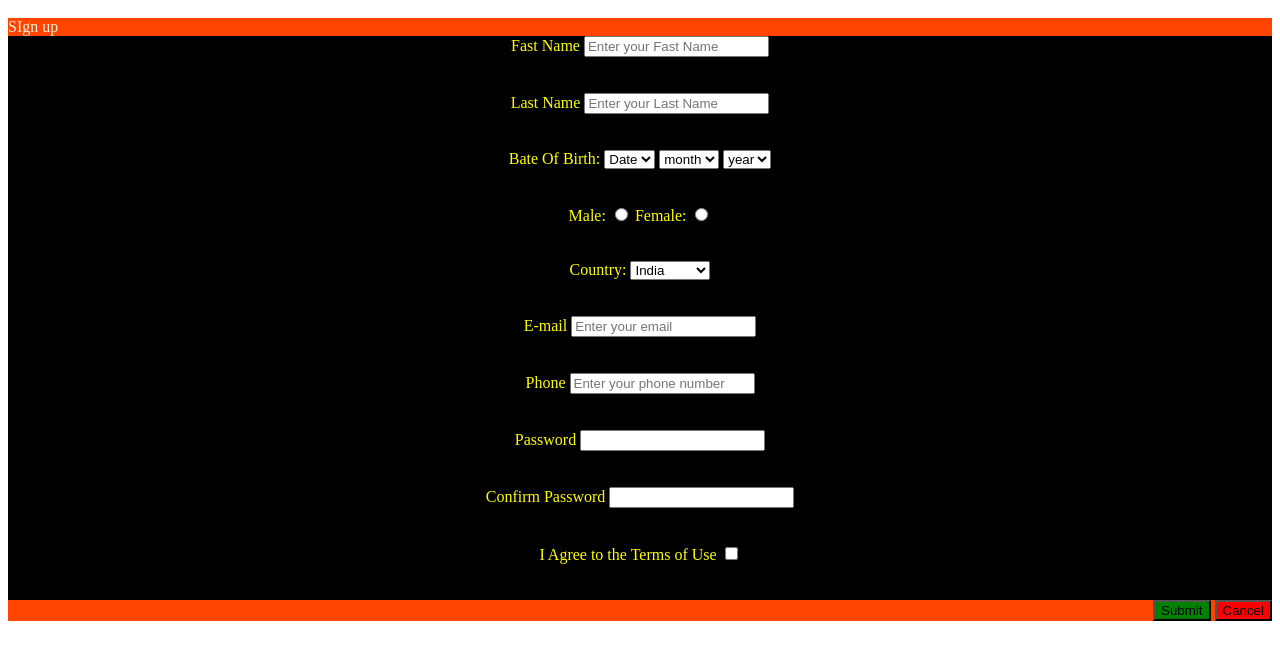
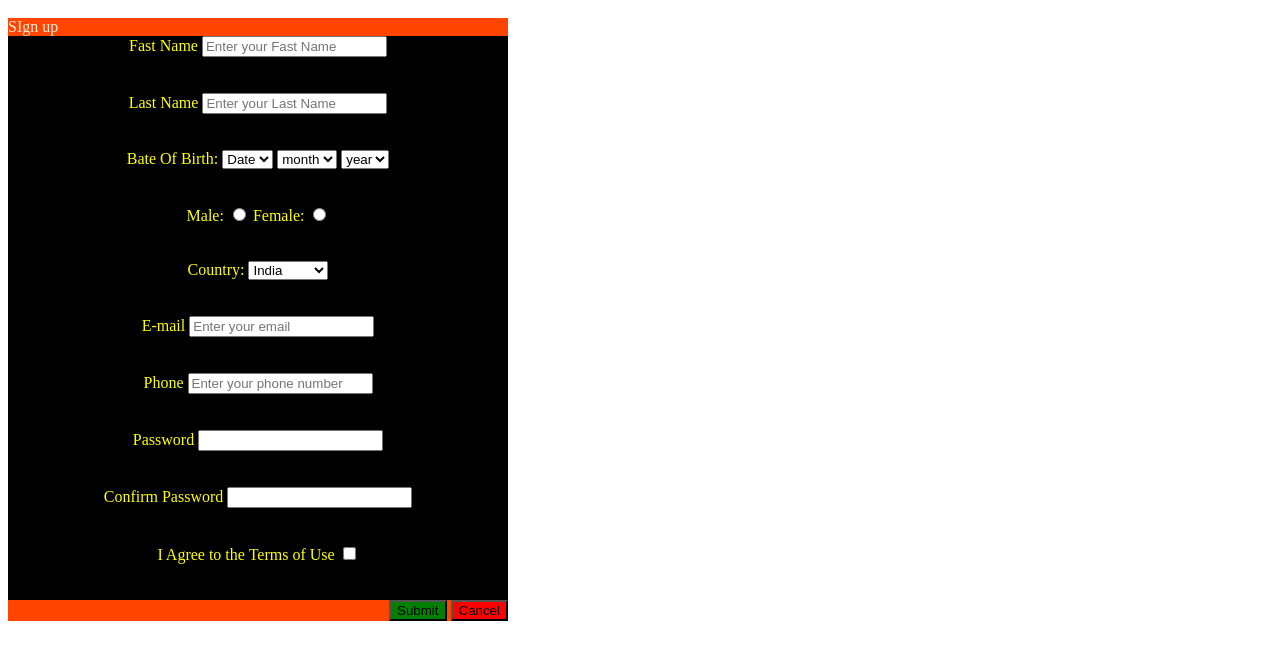
Before and after one commit to Muhammedyaseen2417/task2, a plain HTML site: page index.html in a window 1280 px wide. Shown: the part 48-708 px from the top of the page. Drawn offline with Linux system fonts and the light colour scheme.

Commit message:
edit the page

```diff
--- a/index.html
+++ b/index.html
@@ -7,6 +7,7 @@
 
             <form action="/submit">
                 <h1>FORMS</h1>
+                <div id="div4">
 
                 <div id="Div3"><div id="div1">SIgn up</div>
 
@@ -92,6 +93,7 @@
             function cancelAction(){
                 window.location.href='index.html';
             }
-        </script>
+
+        </script></div>
      </body>
     </html>
--- a/style.css
+++ b/style.css
@@ -13,3 +13,6 @@
 #div3{
     background-color: black; color: yellow; text-align: center;
 }
+#div4{
+    width: 500px;
+}
```
